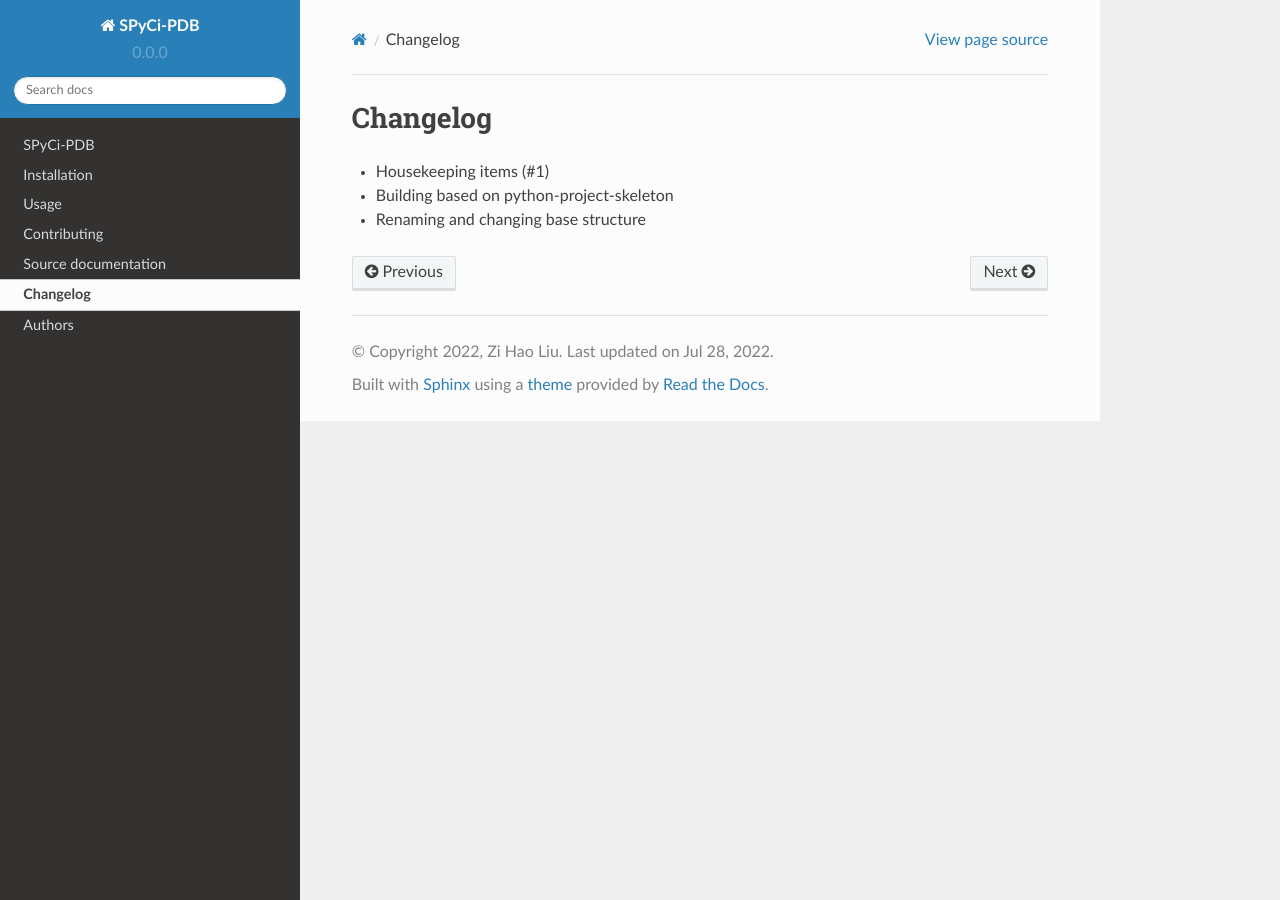
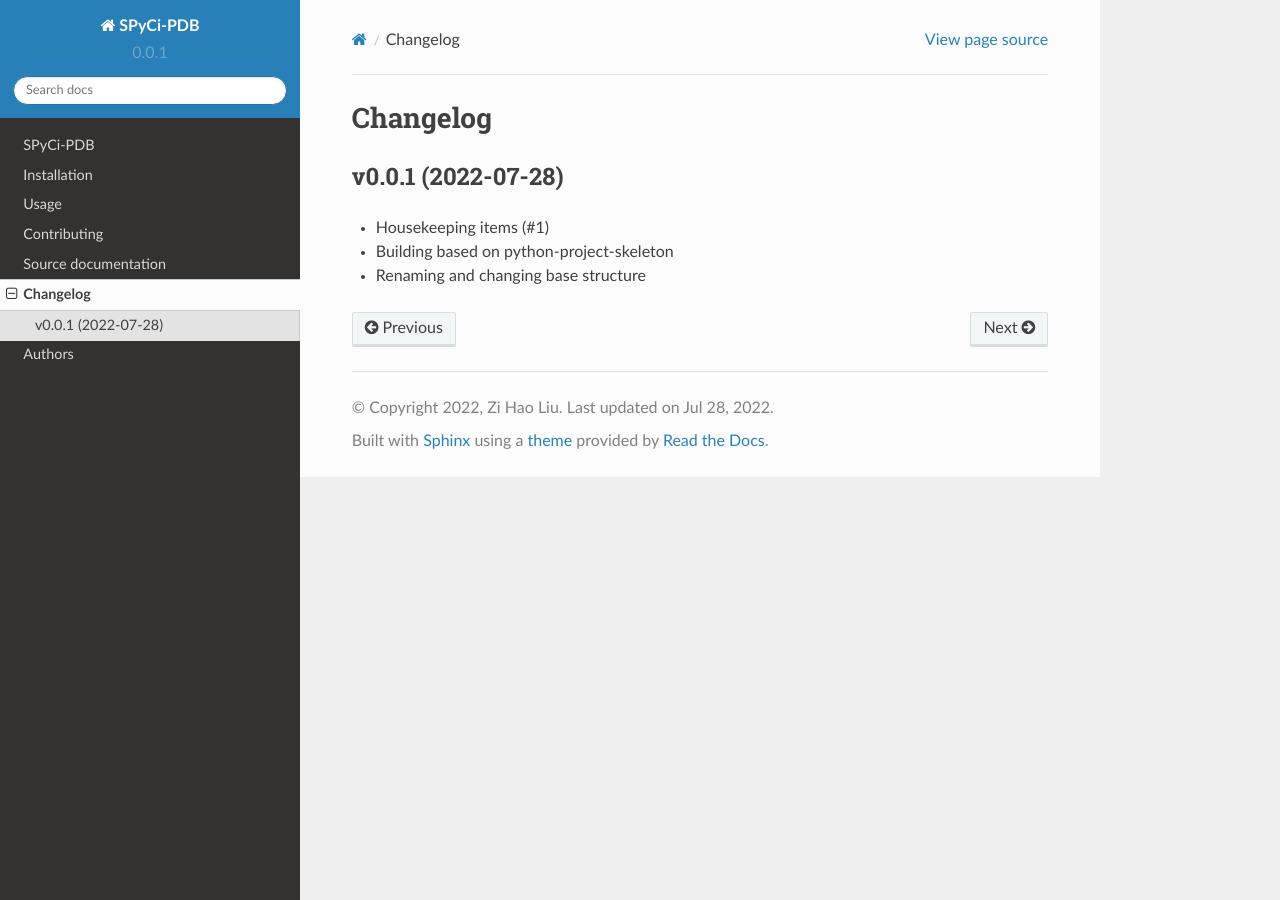
Before and after one commit to julie-forman-kay-lab/SPyCi-PDB, a Sphinx documentation site: the page built from docs/changelog.rst, in a window 1280 px wide. Built offline with Sphinx 7.4.7 and the Read the Docs theme 2.0.0, drawn with Linux system fonts in a browser that asks for light colours; pages that are not in the unit, such as notebooks, are missing from menus.

Commit message:
[SKIP] version bump 0.0.0 -> 0.0.1
Merge pull request #1 from menoliu/housekeeping

Housekeeping

```diff
--- a/CHANGELOG.rst
+++ b/CHANGELOG.rst
@@ -2,6 +2,9 @@
 Changelog
 =========
 
+v0.0.1 (2022-07-28)
+------------------------------------------------------------
+
 * Housekeeping items (#1)
 * Building based on python-project-skeleton
 * Renaming and changing base structure
--- a/README.rst
+++ b/README.rst
@@ -10,4 +10,4 @@ Developed as a standalone program with integration into the IDPConformerGenerato
 Version
 -------
 
-v0.0.0
+v0.0.1
--- a/docs/conf.py
+++ b/docs/conf.py
@@ -48,7 +48,7 @@ project = 'SPyCi-PDB'
 year = '2022'
 author = 'Zi Hao Liu'
 copyright = '{0}, {1}'.format(year, author)
-version = release = '0.0.0'
+version = release = '0.0.1'
 
 pygments_style = 'trac'
 templates_path = ['.']
--- a/setup.py
+++ b/setup.py
@@ -36,7 +36,7 @@ long_description = '{}\n{}'.format(
 
 setup(
     name='spycipdb',
-    version='0.0.0',
+    version='0.0.1',
     description='Structural Python (Back) Calculator Interface for PDBs.',
     long_description=long_description,
     long_description_content_type='text/x-rst',
--- a/src/spycipdb/__init__.py
+++ b/src/spycipdb/__init__.py
@@ -1,3 +1,3 @@
 """Initial documentation of spycipdb."""
 
-__version__ = '0.0.0'
+__version__ = '0.0.1'
```
Also changed, not shown: .bumpversion.cfg.
